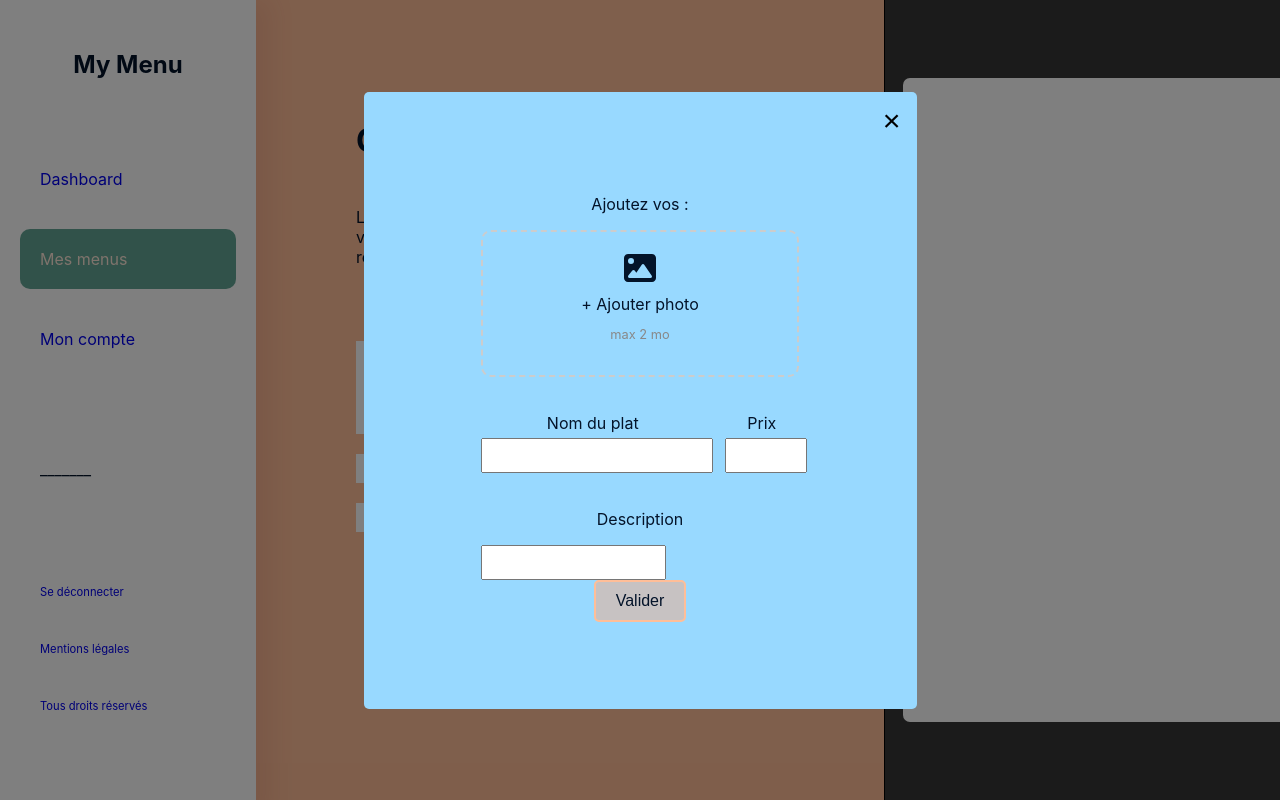
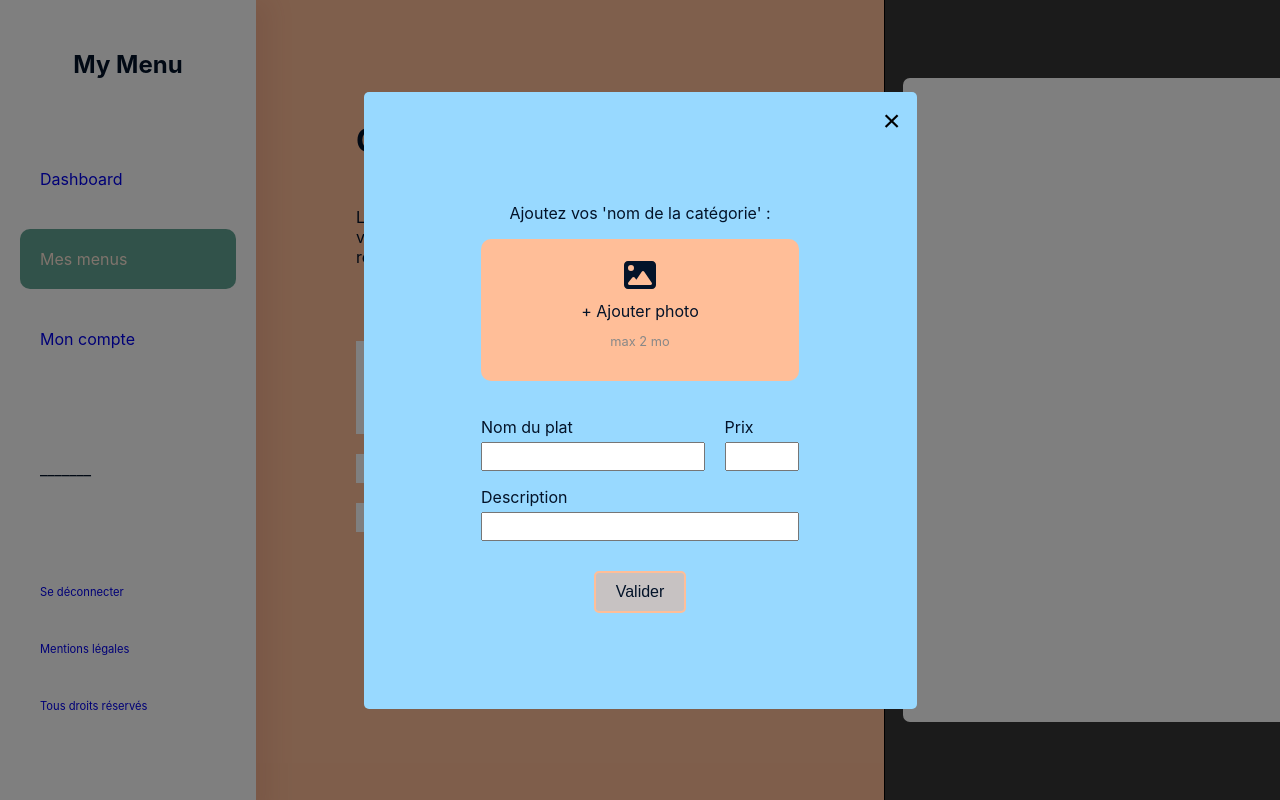
Before and after one commit to AurelienLeHyaric/My_Menu, a React (Create React App) app in the folder frontend/: page /dashboard/mesmenus/addmenu in a window 1280 px wide. Both pictures are taken after a click on the button "+ Plats (ex. : pâtes, gyros, coca...)". Shown: the top 800 px of the page. Built offline with nearby package versions, Linux system fonts and the light colour scheme.

Commit message:
overlay plat

```diff
--- a/frontend/src/components/OverlayCategory/OverlayCategory.scss
+++ b/frontend/src/components/OverlayCategory/OverlayCategory.scss
@@ -35,7 +35,7 @@
    }
 
    input {
-      display: block;
+      width: 100%;
       margin-bottom: 20px;
       height: 29px;
    }
--- a/frontend/src/components/OverlayPlat/OverlayPlat.jsx
+++ b/frontend/src/components/OverlayPlat/OverlayPlat.jsx
@@ -21,7 +21,6 @@ function PlatOverlay({ onClose }) {
 
    const handleSubmit = (e) => {
       e.preventDefault()
-
       if (platName.trim() && platPrice.trim() && platDescription.trim()) {
          console.log("Form submitted:", {
             name: platName,
@@ -56,7 +55,7 @@ function PlatOverlay({ onClose }) {
             <button className="close-button" onClick={onClose}>
                &times;
             </button>
-            <p>Ajoutez vos :</p>
+            <p>Ajoutez vos 'nom de la catégorie' :</p>
             <form onSubmit={handleSubmit}>
                <div className="image-upload">
                   <label htmlFor="file-input">
@@ -73,17 +72,10 @@ function PlatOverlay({ onClose }) {
                   <input id="file-input" type="file" accept="image/*" onChange={handleImageChange} />
                </div>
                <div className="input-row">
-                  <div className="input-group plat-group">
-                     <p className="plat-name">Nom du plat</p>
-                     <input type="text" value={platName} onChange={(e) => setPlatName(e.target.value)} />
-                  </div>
-                  <div className="input-group price-group">
-                     <p className="plat-price">Prix</p>
-                     <input type="number" value={platPrice} onChange={(e) => setPlatPrice(e.target.value)} />
-                  </div>
+                  <InputField label="Nom du plat" type="text" value={platName} onChange={setPlatName} className="plat-group" />
+                  <InputField label="Prix" type="number" value={platPrice} onChange={setPlatPrice} className="price-group" />
                </div>
-               <p className="plat-description">Description</p>
-               <input type="text" value={platDescription} onChange={(e) => setPlatDescription(e.target.value)} />
+               <InputField label="Description" type="text" value={platDescription} onChange={setPlatDescription} className="plat-description" />
                <Button
                   text={"Valider"}
                   variant={platName.trim() && platPrice.trim() && platDescription.trim() ? "primary" : "inactive"}
@@ -95,4 +87,11 @@ function PlatOverlay({ onClose }) {
    )
 }
 
+const InputField = ({ label, type, value, onChange, className }) => (
+   <div className={`input-group ${className}`}>
+      <p>{label}</p>
+      <input type={type} value={value} onChange={(e) => onChange(e.target.value)} />
+   </div>
+)
+
 export default PlatOverlay
--- a/frontend/src/components/OverlayPlat/OverlayPlat.scss
+++ b/frontend/src/components/OverlayPlat/OverlayPlat.scss
@@ -10,7 +10,7 @@
    display: flex;
    justify-content: center;
    align-items: center;
-   z-index: 1000;
+   z-index: 10;
 }
 
 .content {
@@ -43,21 +43,22 @@ form {
       display: flex;
       flex-direction: column;
       align-items: center;
+      justify-content: center;
       margin-bottom: 20px;
-      border: 2px dashed #ccc;
+
+      background-color: $color-primary;
       border-radius: 10px;
-      padding: 20px;
-      text-align: center;
-      cursor: pointer;
       position: relative;
 
       label {
          display: flex;
          flex-direction: column;
          align-items: center;
-         cursor: pointer;
+         justify-content: center;
          width: 100%;
          height: 100%;
+         padding: 20px;
+         cursor: pointer;
       }
 
       .icon-camera {
@@ -89,14 +90,17 @@ form {
       gap: 20px;
 
       .input-group {
+         flex: 1;
+
          p {
             margin-bottom: 5px;
+            text-align: left;
          }
 
          input {
             width: 100%;
             height: 29px;
-            margin-bottom: 20px;
+            box-sizing: border-box;
          }
       }
 
@@ -109,8 +113,22 @@ form {
       }
    }
 
-   input {
-      display: block;
-      height: 29px;
+   .plat-description {
+      width: 100%;
+
+      p {
+         margin-bottom: 5px;
+         text-align: left;
+      }
+
+      input {
+         width: 100%;
+         height: 29px;
+         box-sizing: border-box;
+      }
+   }
+
+   button {
+      margin-top: 30px;
    }
 }
```
